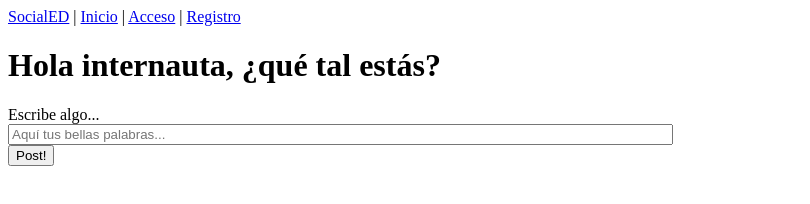
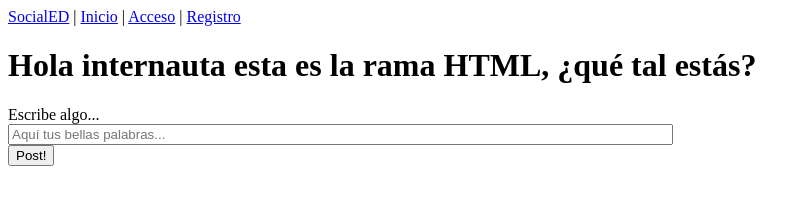
Before and after one commit to Etevago/La_Web, a plain HTML site: page produ/static/home.html in a window 1280 px wide. Shown: the whole page, without its empty margins (0-810 px from the left). Drawn offline with Linux system fonts and the light colour scheme.

Commit message:
version HTML

```diff
--- a/produ/static/home.html
+++ b/produ/static/home.html
@@ -7,7 +7,7 @@
 <body>
 <div id="container">
     <a href="/">SocialED</a> | <a href="home">Inicio</a> | <a href="login">Acceso</a> | <a href="signup">Registro</a>
-    <h1>Hola internauta, ¿qué tal estás?</h1>
+    <h1>Hola internauta esta es la rama HTML, ¿qué tal estás?</h1>
     <div>
         <form action="processHome" method="post" name="home">
             <label for="message">Escribe algo...</label>
```
